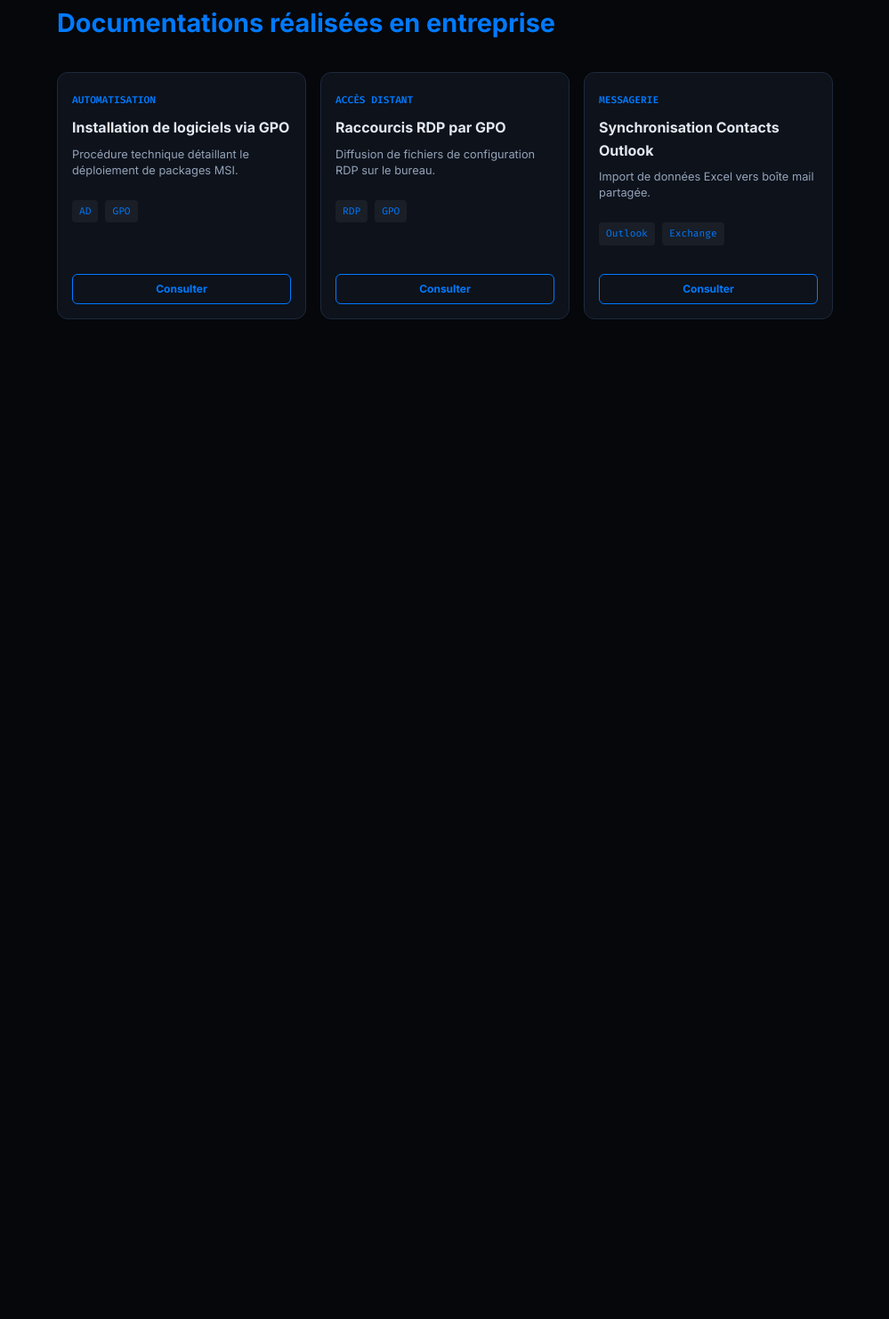
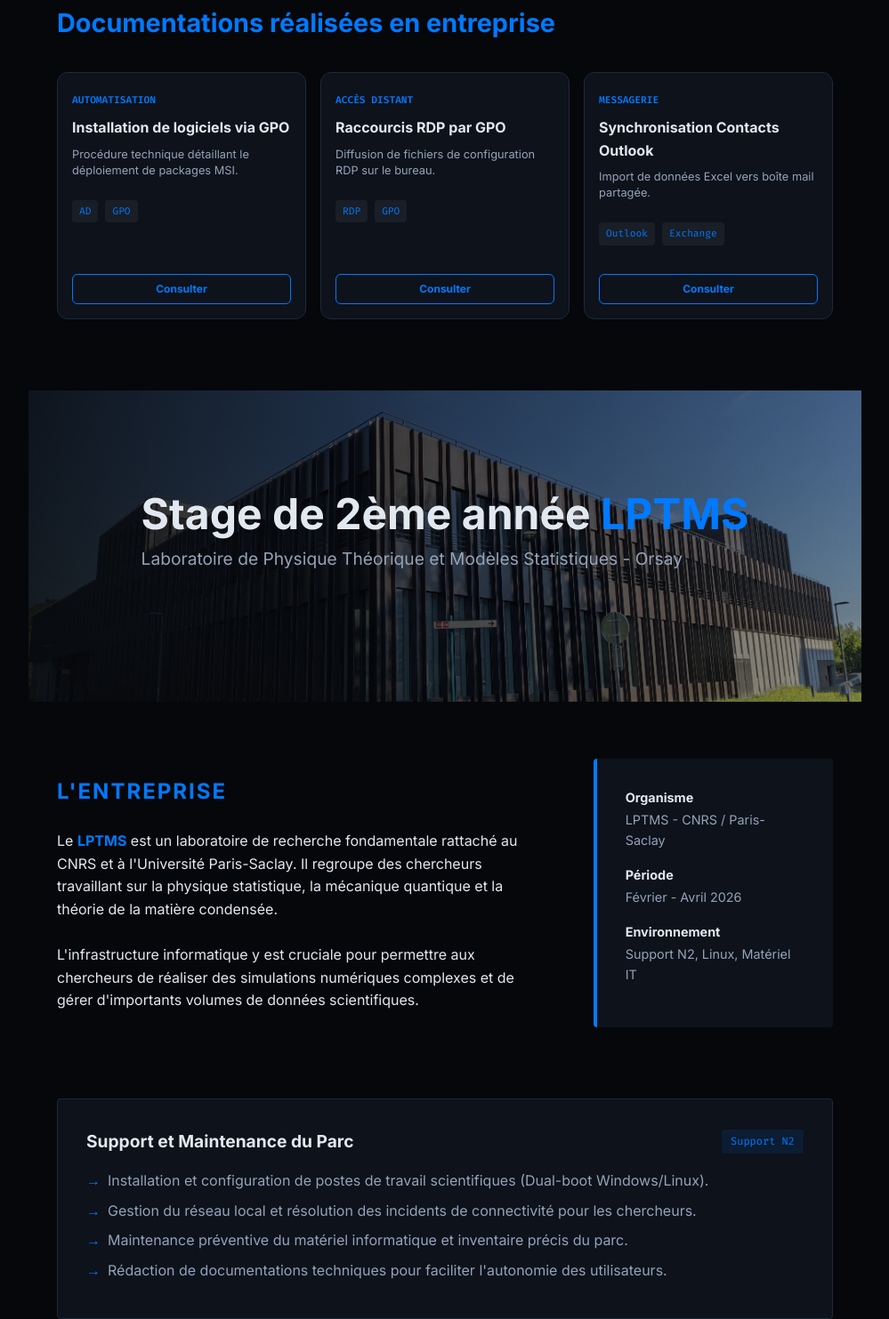
Before and after one commit to theobret/portfolio, a plain HTML site: page stages.html in a window 1280 px wide. Shown: the part 2110-3593 px from the top of the page at 89% size, without its empty margins (140-1139 px from the left). Before the commit the page ends 2549 px from the top, so only its background shows below. Drawn offline with Linux system fonts and the light colour scheme.

Commit message:
maj stages

```diff
--- a/stages.html
+++ b/stages.html
@@ -145,3 +145,51 @@
 
     </div>
 </section>
+
+<!-- BANNIÈRE LPTMS (Full Width) -->
+<div class="banner-container">
+    <img src="lptms.jpg" alt="Laboratoire LPTMS" class="banner-img">
+    <div class="banner-overlay">
+        <div class="container">
+            <h1>Stage de 2ème année <span>LPTMS</span></h1>
+            <p class="subtitle">Laboratoire de Physique Théorique et Modèles Statistiques - Orsay</p>
+        </div>
+    </div>
+</div>
+
+<!-- CONTENU DU STAGE -->
+<section class="container">
+    <div class="company-card" style="margin-top: 2rem;">
+        <div class="company-info">
+            <h3 class="title-accent">L'entreprise</h3>
+            <p class="bio-content">
+                Le <strong>LPTMS</strong> est un laboratoire de recherche fondamentale rattaché au CNRS et à l'Université Paris-Saclay. Il regroupe des chercheurs travaillant sur la physique statistique, la mécanique quantique et la théorie de la matière condensée.
+                <br><br>
+                L'infrastructure informatique y est cruciale pour permettre aux chercheurs de réaliser des simulations numériques complexes et de gérer d'importants volumes de données scientifiques.
+            </p>
+        </div>
+        <div class="company-details-list">
+            <div class="detail-row"><span>Organisme</span> LPTMS - CNRS / Paris-Saclay</div>
+            <div class="detail-row"><span>Période</span> Février - Avril 2026</div>
+            <div class="detail-row"><span>Environnement</span> Support N2, Linux, Matériel IT</div>
+        </div>
+    </div>
+
+    <!-- Carte de mission unique -->
+    <div class="mission-list">
+        <article class="mission-item">
+            <div class="mission-header">
+                <h3>Support et Maintenance du Parc</h3>
+                <span class="tech-label">Support N2</span>
+            </div>
+            <div class="mission-body">
+                <ul>
+                    <li>Installation et configuration de postes de travail scientifiques (Dual-boot Windows/Linux).</li>
+                    <li>Gestion du réseau local et résolution des incidents de connectivité pour les chercheurs.</li>
+                    <li>Maintenance préventive du matériel informatique et inventaire précis du parc.</li>
+                    <li>Rédaction de documentations techniques pour faciliter l'autonomie des utilisateurs.</li>
+                </ul>
+            </div>
+        </article>
+    </div>
+</section>
```
Also changed, not shown: lptms.jpg (added), lptms2.jpg (added).
